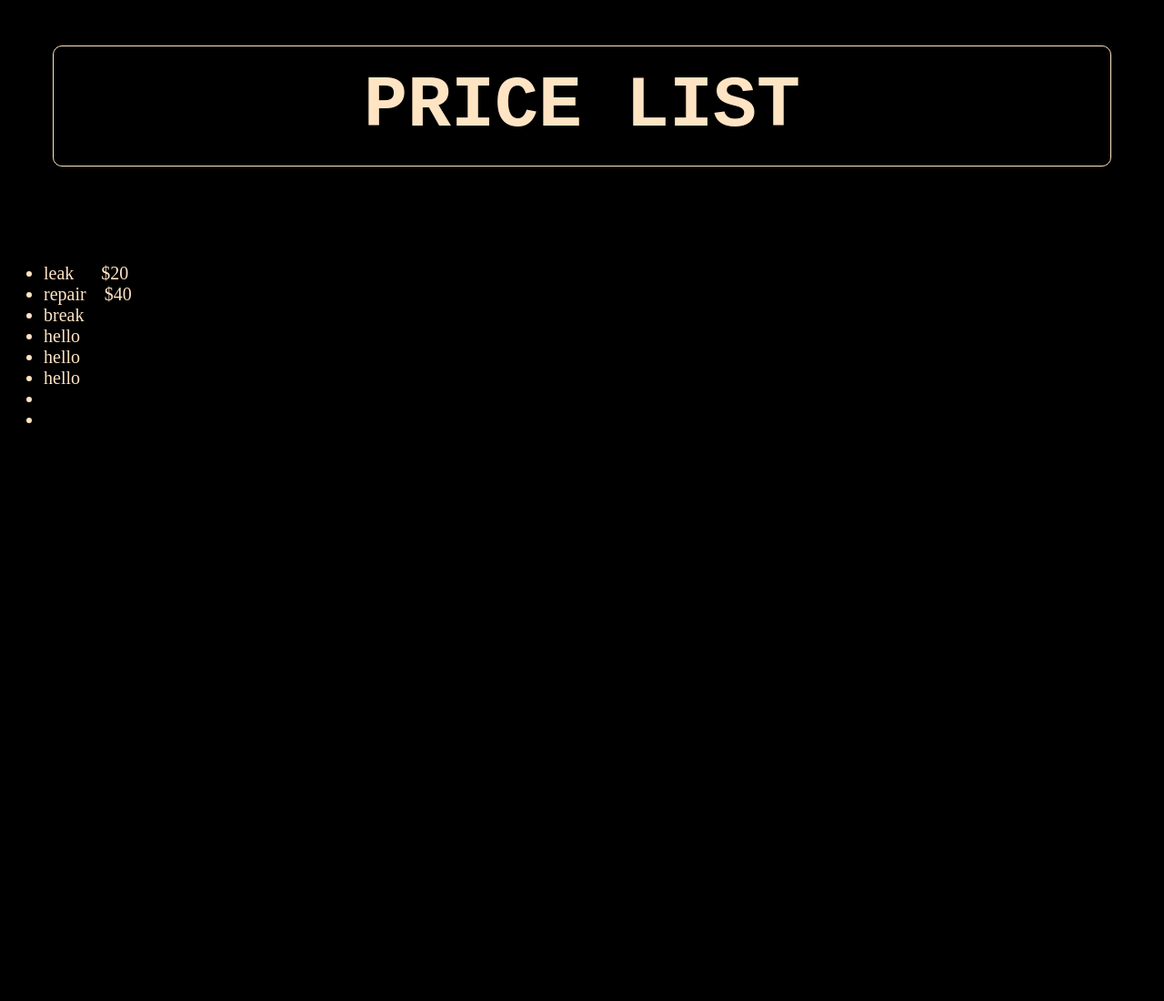
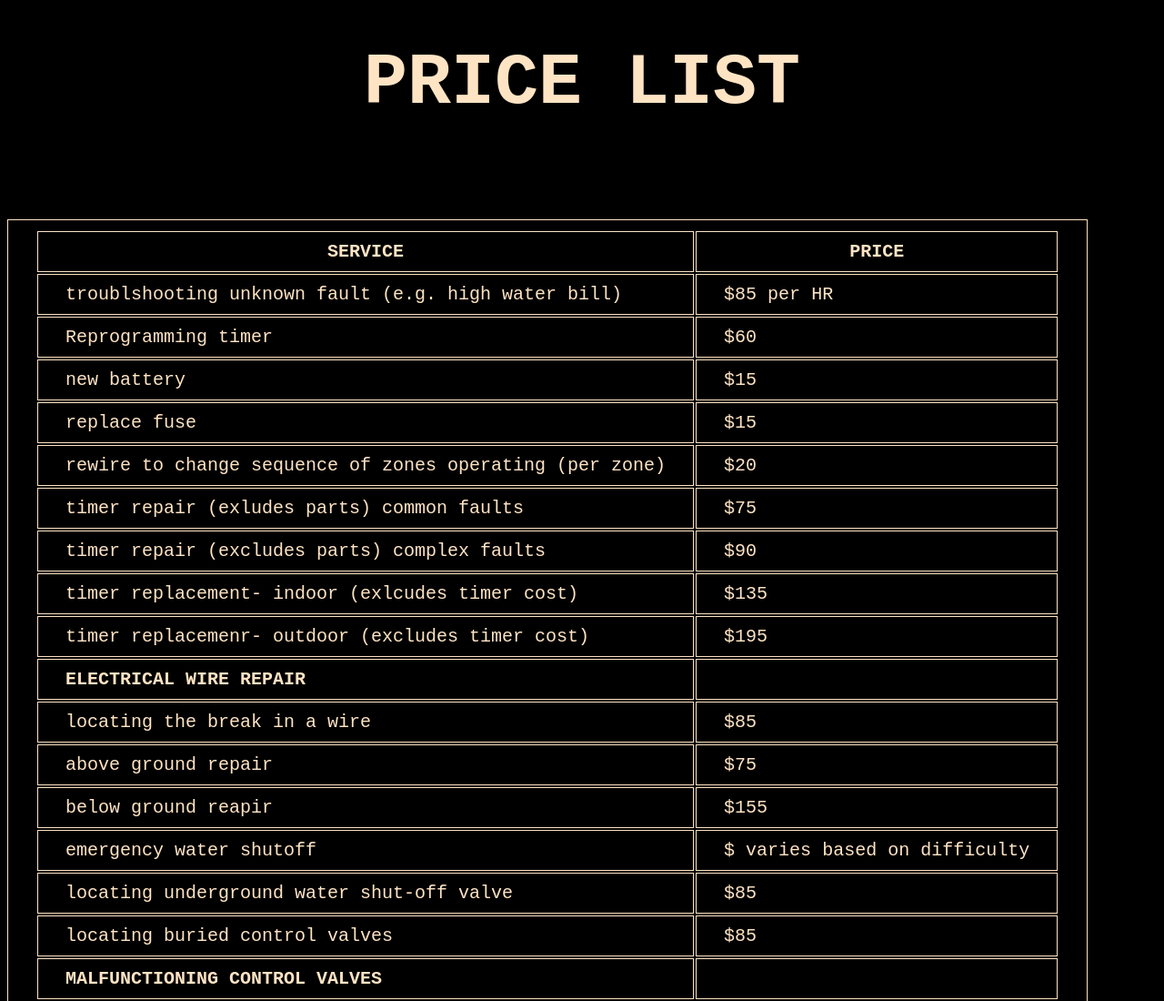
Before and after one commit to bonzai278/Sprinkler, a plain HTML site: page prices.html in a window 1280 px wide. Shown: the top 1100 px of the page at 91% size. Before the commit the page ends 800 px from the top, so only its background shows below. Drawn offline with Linux system fonts and the light colour scheme.

Commit message:
finish pricelist and about me

```diff
--- /dev/null
+++ b/about.css
@@ -0,0 +1,13 @@
+body {
+    background-color: black;
+}
+
+h1 {
+
+    color: bisque;
+}
+
+p {
+    color: bisque;
+    font-size: 30px;
+}
--- a/prices.css
+++ b/prices.css
@@ -3,24 +3,35 @@ body {
 }
 
 .price {
+    display: flex;
+    justify-content: center;
+    align-items: center;
     color: bisque;
     font-size: 40px;
     font-family: 'Courier New', Courier, monospace;
-    margin: 50px 50px 50px 50px;
-    border: 1px solid bisque;
-    border-radius: 10px;
+    /* margin: 50px 50px 50px 50px; */
     padding: 10px 10px 10px 10px;
-    display: flex;
-    justify-content: center;
-    align-items: center;
-
 
 }
 
-h1 {
+
+.priceH1 {
     padding: 10px 10px 10px 10px;
     margin: 0;
+    /* border: 1px solid bisque; */
+    border-radius: 10px;
 }
+
+table,
+th,
+td {
+    border: 1px solid bisque;
+    color: bisque;
+    padding: 10px 30px;
+    font-family: 'Courier New', Courier, monospace;
+    font-size: 20px;
+}
+
 
 .list {
     color: bisque;
--- a/prices.html
+++ b/prices.html
@@ -1,5 +1,5 @@
 <!DOCTYPE html>
-<html lang="english">
+< lang="english">
     <link rel="stylesheet" href="prices.css">
 
     <head>
@@ -8,15 +8,21 @@
 
     </head>
 
-
+    <body>
         <header>
             <div class="price">
-        <h1>PRICE LIST</h1>
+                <h1 class="priceH1">PRICE LIST</h1>
             </div>
         </header>
-<br>
-<br>
-<div class="list">
+
+        <p>
+            **Prices below include all materials and labor performed after the initial serivce fee per visit of $60. If
+            Something is not on the price list, call for an estimate.
+        </p>
+        <p>**If the repair fails, we fix it for FREE</p>
+        </div>
+
+        <!-- <div class="list">
     <ul>
         <li>leak&nbsp;&nbsp;&nbsp;&nbsp;&nbsp; $20</li>
         <li>repair&nbsp;&nbsp;&nbsp;&nbsp;$40</li>
@@ -26,7 +32,138 @@
         <li>hello</li>
         <li></li>
         <li></li>
-    </ul>
+    </ul> -->
+        <table>
+            <tr>
+                <th>SERVICE</th>
+                <th>PRICE</th>
+            </tr>
+            <tr>
+                <td>troublshooting unknown fault (e.g. high water bill)</td>
+                <td>$85 per HR</td>
+            </tr>
+            <tr>
+                <td>Reprogramming timer</td>
+                <td>$60</td>
+            </tr>
+
+            <tr>
+                <td>new battery</td>
+                <td>$15</td>
+            </tr>
+            <tr>
+                <td>replace fuse</td>
+                <td>$15</td>
+            </tr>
+            <tr>
+                <td>rewire to change sequence of zones operating (per zone)</td>
+                <td>$20</td>
+            </tr>
+            <tr>
+                <td>timer repair (exludes parts) common faults</td>
+                <td>$75</td>
+            </tr>
+            <tr>
+                <td>timer repair (excludes parts) complex faults</td>
+                <td>$90</td>
+            </tr>
+            <tr>
+                <td>timer replacement- indoor (exlcudes timer cost)</td>
+                <td>$135</td>
+            </tr>
+            <tr>
+                <td>timer replacemenr- outdoor (excludes timer cost)</td>
+                <td>$195</td>
+            </tr>
+            <tr>
+                <td><strong>ELECTRICAL WIRE REPAIR</strong></td>
+                <td></td>
+            </tr>
+            <tr>
+                <td>locating the break in a wire</td>
+                <td>$85</td>
+            </tr>
+            <tr>
+                <td>above ground repair</td>
+                <td>$75</td>
+            </tr>
+            <tr>
+                <td>below ground reapir</td>
+                <td>$155</td>
+            </tr>
+            <tr>
+                <td>emergency water shutoff</td>
+                <td>$ varies based on difficulty</td>
+            </tr>
+            <tr>
+                <td>locating underground water shut-off valve</td>
+                <td>$85</td>
+            </tr>
+            <tr>
+                <td>locating buried control valves</td>
+                <td>$85</td>
+            </tr>
+            <tr>
+                <td><strong>MALFUNCTIONING CONTROL VALVES</strong></td>
+                <td></td>
+            </tr>
+            <tr>
+                <td>solenoid replacement</td>
+                <td>$80</td>
+            </tr>
+            <tr>
+                <td>diaphragm replacement</td>
+                <td>$80</td>
+            </tr>
+            <tr>
+                <td>solenoid/diaphragm combo</td>
+                <td>$110</td>
+            </tr>
+            <tr>
+                <td>control valve replacement (above ground)</td>
+                <td>$160</td>
+            </tr>
+            <tr>
+                <td>control valve replacement (below ground)</td>
+                <td>$190</td>
+            </tr>
+            <tr>
+                <td><strong>PIPE REPAIR</strong></td>
+                <td>$85 hr + parts</td>
+            </tr>
+            <tr>
+                <td><strong>SPRINKLER REPLACEMENT & REPAIR</strong></td>
+                <td></td>
+            </tr>
+            <tr>
+                <td>pop-up sorinkler replacement</td>
+                <td>$55</td>
+            </tr>
+            <tr>
+                <td>rotary head replacement</td>
+                <td>$60-$100</td>
+            </tr>
+            <tr>
+                <td>sprinkler head tuning</td>
+                <td>$85 hr + parts</td>
+            </tr>
+            <tr>
+                <td><strong>MAINLINE REPAIR</strong></td>
+                <td></td>
+            </tr>
+            <tr>
+                <td>backflow preventer</td>
+                <td>*call for estimate</td>
+            </tr>
+            <tr>
+                <td>stop & waste hydrant</td>
+                <td>*call for estimate</td>
+            </tr>
+
+
+        </table>
+
+
         </div>
 
 
```
Also changed, not shown: about.html (added, +29 -0 lines), index.html (+1 -1 lines), services.html (deleted, +0 -1 lines), test.html (deleted). Lines whose indentation alone changed are shown as unchanged.
